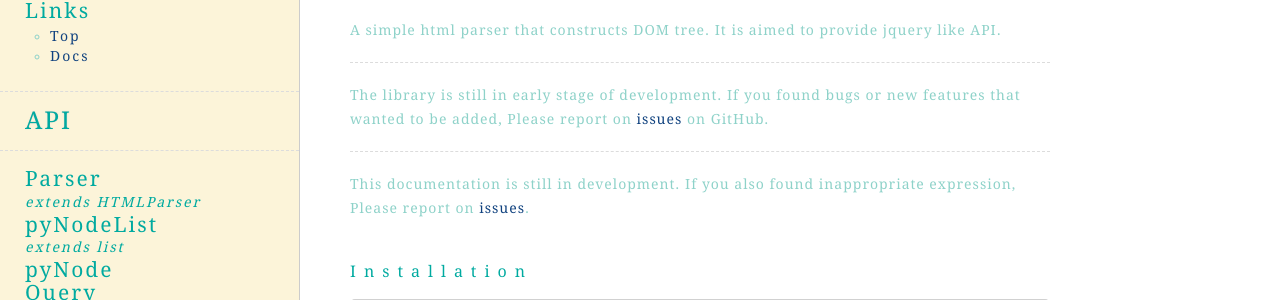
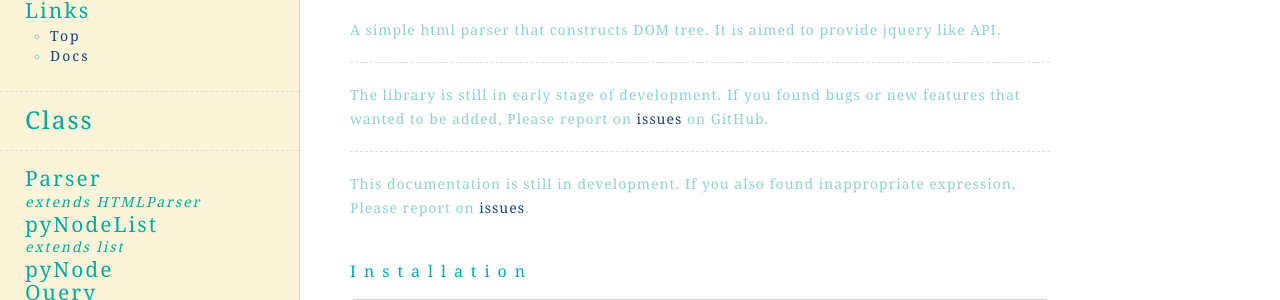
Before and after one commit to ishibashijun/ishibashijun.github.com, a Jekyll site: the page built from pyHTMLParser/index.html, in a window 1280 px wide. Shown: the part 154-454 px from the top of the page. Built offline with Jekyll 4.4.1, drawn with Linux system fonts in a browser that asks for light colours.

Commit message:
updated: changed name from API to Class

```diff
--- a/_includes/themes/custom/pyHTMLParser.html
+++ b/_includes/themes/custom/pyHTMLParser.html
@@ -30,7 +30,7 @@
             <li><a href="{{ BASE_PATH }}/index.html">Top</a></li>
             <li><a href="{{ BASE_PATH }}/docs.html">Docs</a></li>
         </ul><hr>
-        <h2 id="h1"><span>API</span></h2><hr>
+        <h2 id="h1"><span>Class</span></h2><hr>
         <h2 id="sidebarParser">Parser</h2>
         <h4><span>extends HTMLParser</span></h4>
         <ul id="sidebarParser_list">
```
